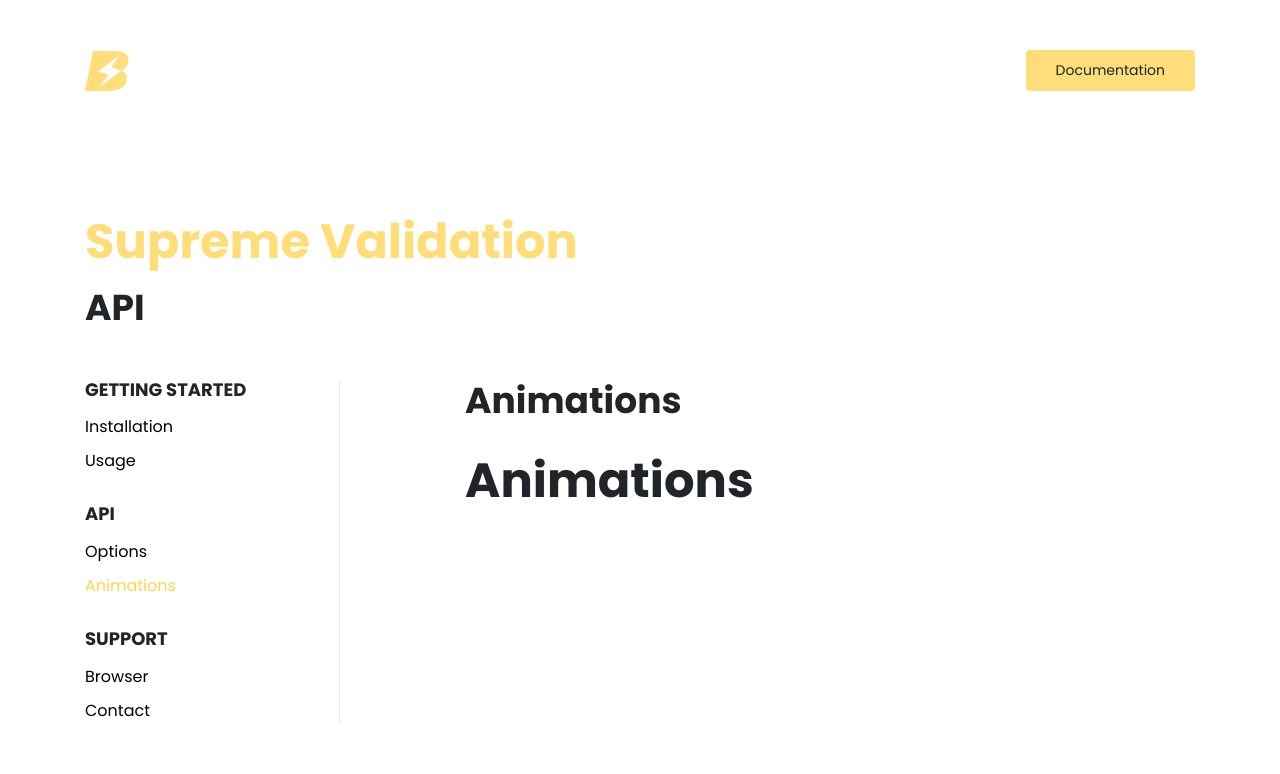
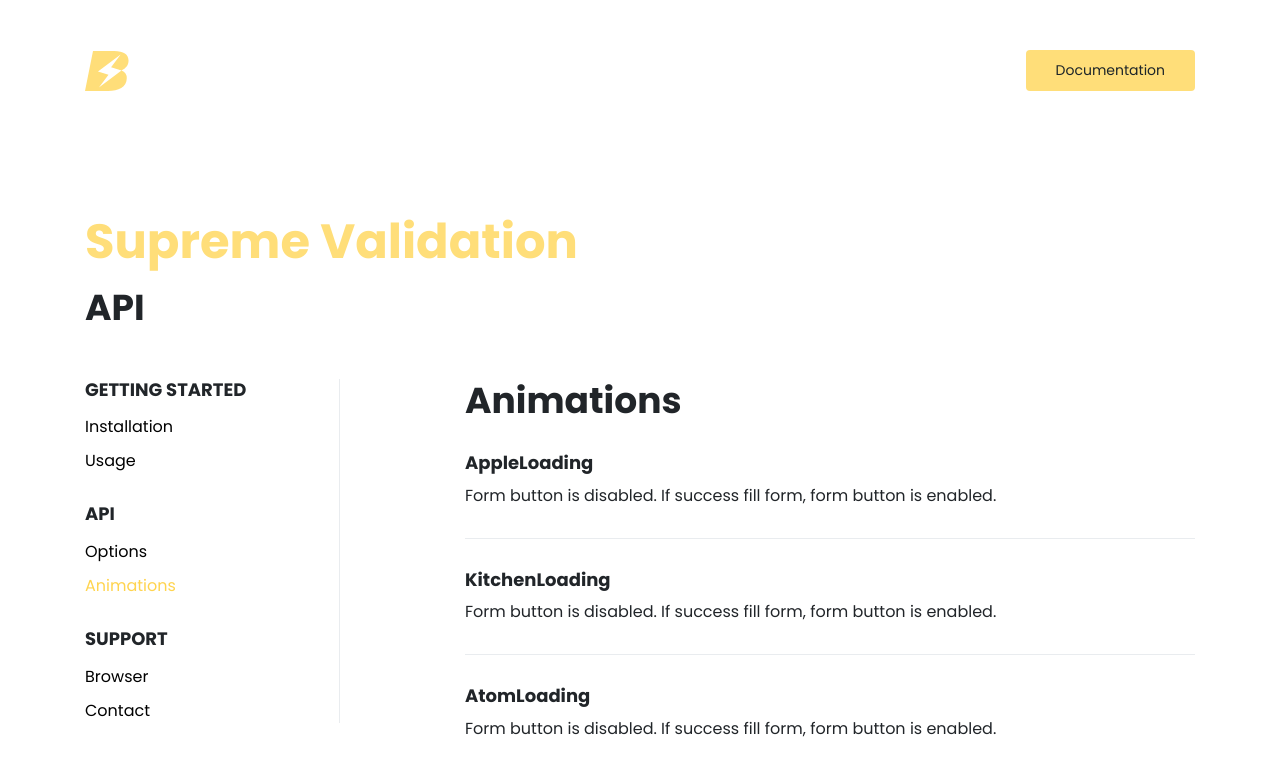
Before and after one commit to bolt-loading/bolt-loading-website, an Angular app: page /animations in a window 1280 px wide. Shown: the top 774 px of the page. Built offline with nearby package versions, Linux system fonts and the light colour scheme.

Commit message:
Animations page development.

```diff
--- a/src/app/animations/animations.component.ts
+++ b/src/app/animations/animations.component.ts
@@ -4,7 +4,18 @@ import { Component, OnInit } from '@angular/core';
   selector: 'app-animations',
   template: `
     <app-detail>
-      <h2>Animations</h2>
+      <article class="detail-item">
+        <h4>AppleLoading</h4>
+        <p>Form button is disabled. If success fill form, form button is enabled.</p>
+      </article>
+      <article class="detail-item">
+        <h4>KitchenLoading</h4>
+        <p>Form button is disabled. If success fill form, form button is enabled.</p>
+      </article>
+      <article class="detail-item">
+        <h4>AtomLoading</h4>
+        <p>Form button is disabled. If success fill form, form button is enabled.</p>
+      </article>
     </app-detail>
   `,
   styles: [
```
